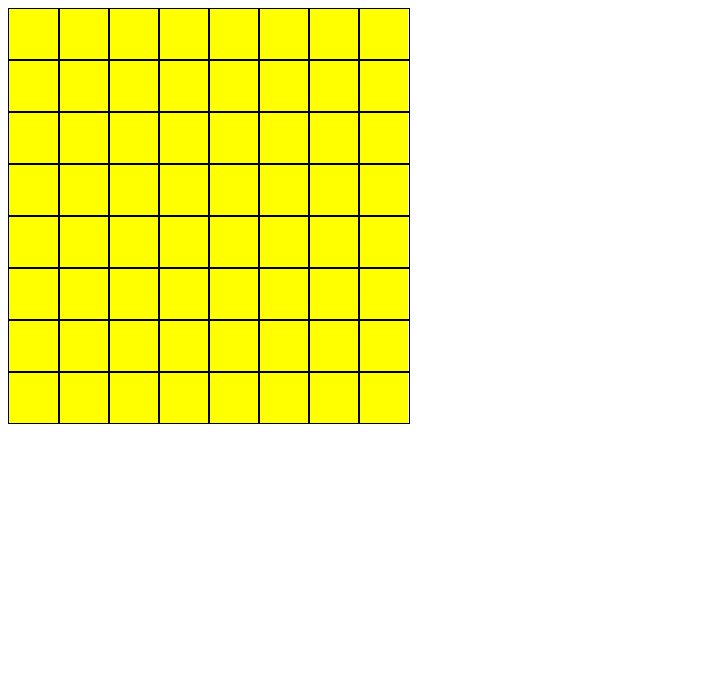
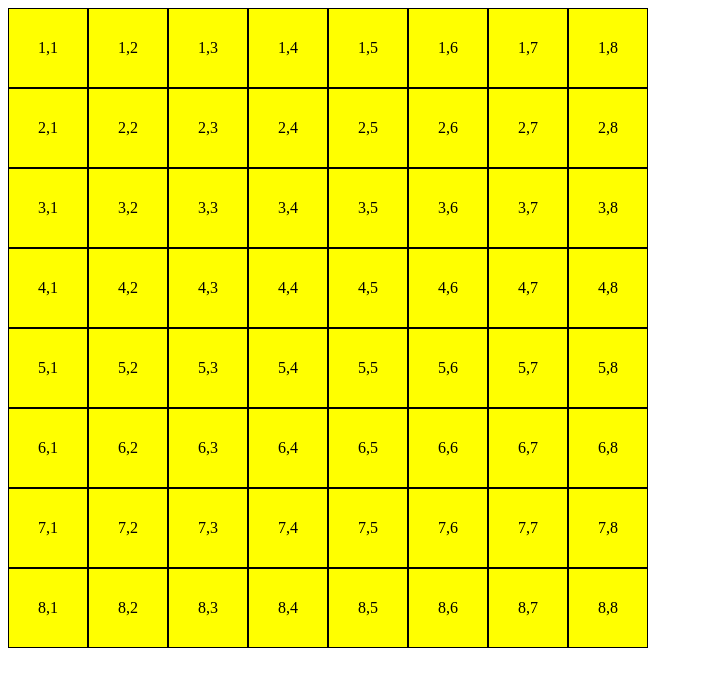
Before and after one commit to mhjarvis/odin-common-data-structures-and-algorithms, a plain HTML site: page index.html in a window 1280 px wide. Shown: the whole page, without its empty margins (0-703 px from the left). Drawn offline with Linux system fonts and the light colour scheme.

Commit message:
update sizing and layout  of chess board visual

```diff
--- a/knights.js
+++ b/knights.js
@@ -19,6 +19,7 @@ for (let i = 1; i < 9; i++) {
         const div = document.createElement('div');
         div.classList.add('square');
         div.id = 's' + i;
+        div.innerHTML = gameBoard[i];
         getBoardElement.appendChild(div);
     }
 
--- a/style.css
+++ b/style.css
@@ -6,15 +6,16 @@ body {
 
 .gameboard {
     background-color: yellow;
-    width: 400px;
     display: grid;
-    grid-template-columns: repeat(8, 50px);
+    grid-template-columns: repeat(8, 80px);
+    grid-template-rows: repeat(8, 80px);
 
 
 }
 
 .square {
-    height: 50px;
-    width: 50px;
     border: 1px solid black;
+    display: flex;
+    align-items: center;
+    justify-content: center;
 }
```
